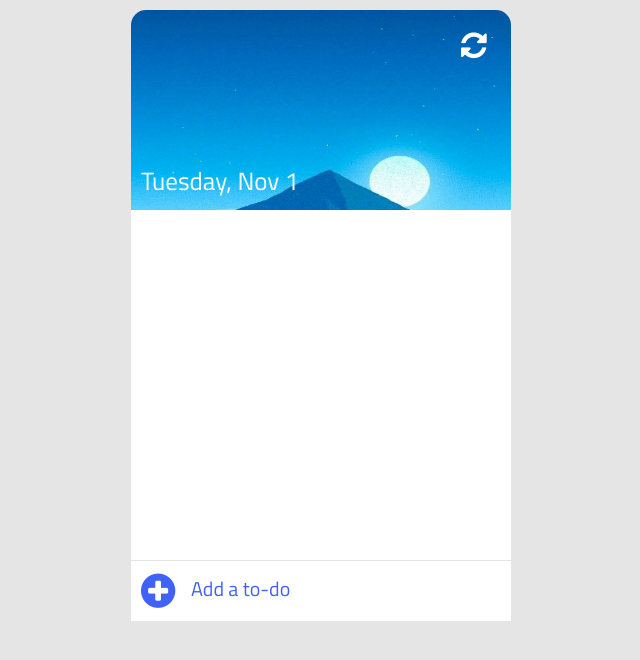
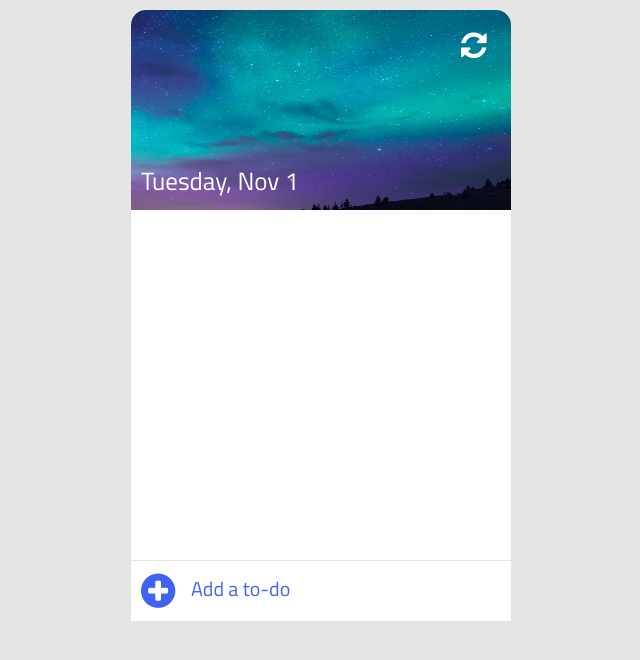
Before and after one commit to elisangelamanuel/elisangelamanuel, a plain HTML site: page my-personal-to-do-list/my-to-do-list/index.html in a window 1280 px wide. Shown: the whole page, without its empty margins (319-959 px from the left). Drawn offline with Linux system fonts and the light colour scheme.

Commit message:
update img

```diff
--- a/my-personal-to-do-list/my-to-do-list/css/style.css
+++ b/my-personal-to-do-list/my-to-do-list/css/style.css
@@ -16,7 +16,7 @@ body{
 .header{
     width: 380px;
     height:200px;
-    background-image: url('../img/bg.png');
+    background-image: url('../img/bg2.jpg');
     background-size: 100% 200%;
     background-repeat: no-repeat;
     border-radius: 15px 15px 0 0;
```
